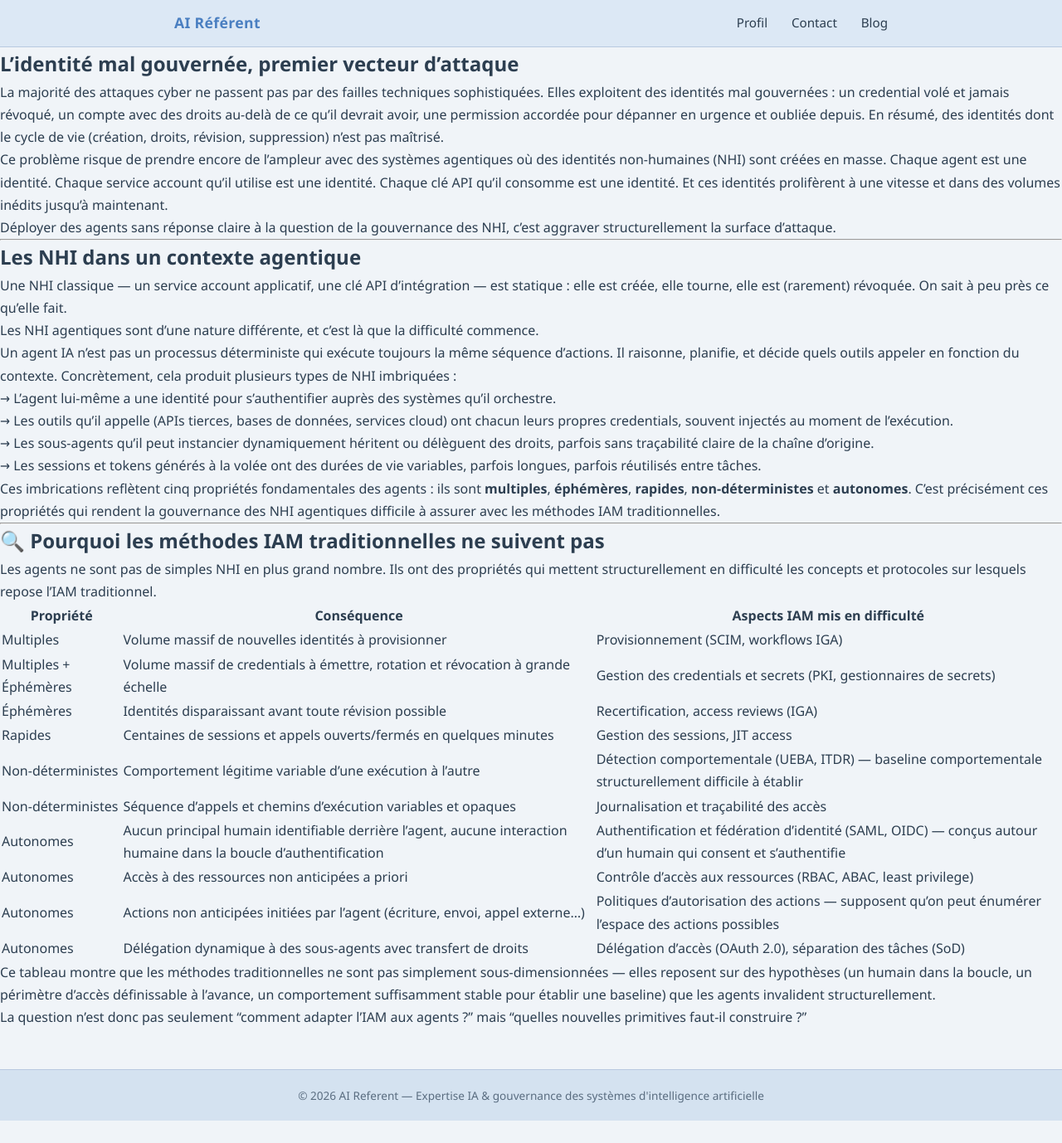
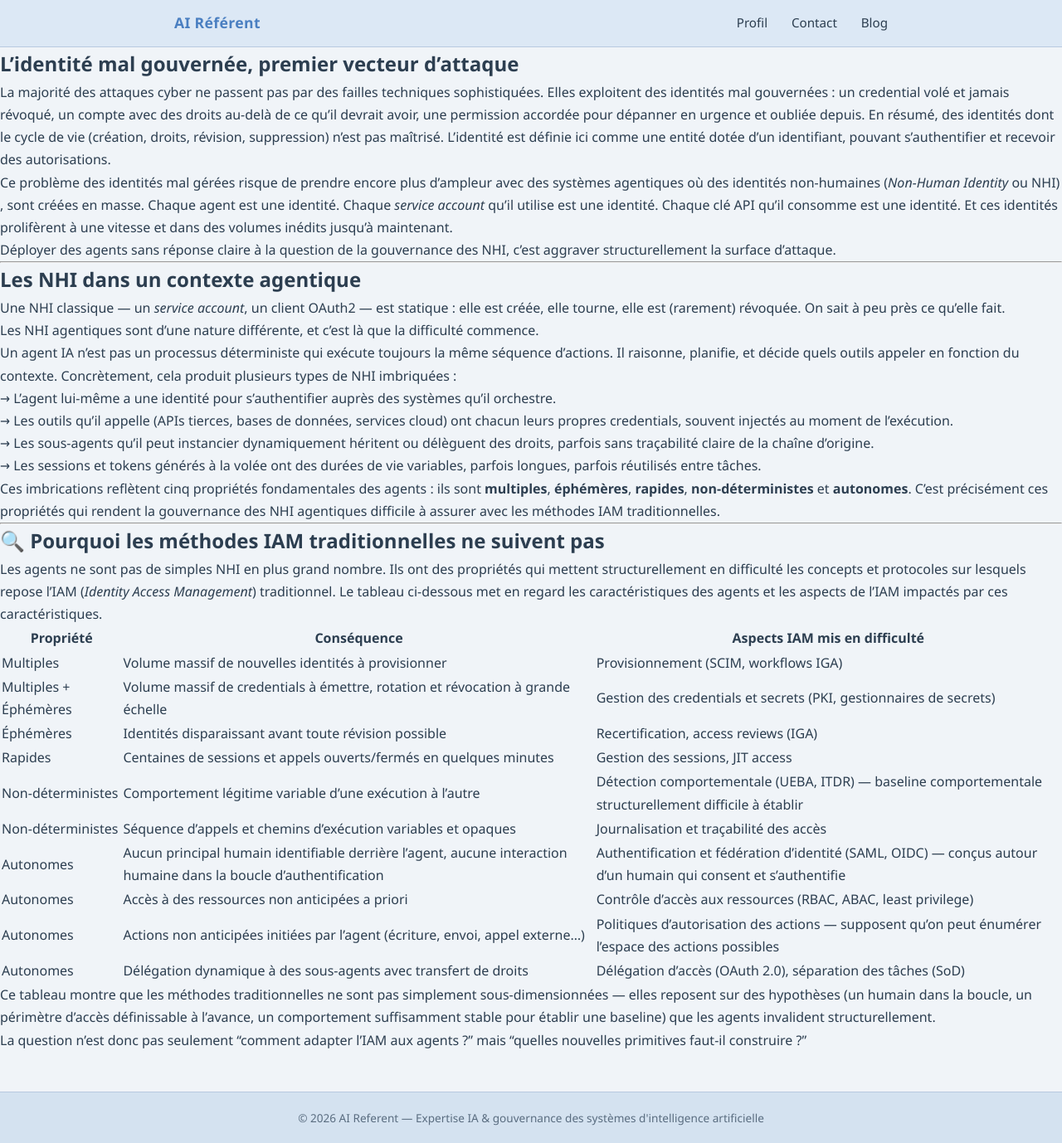
Before and after one commit to ai-referent/ai-referent.github.io, a Jekyll site: the page built from src/content/blog/IAM_and_agentic_systems.md, in a window 1280 px wide and 1378 px high. Shown: the whole window at 83% size. Built offline with Jekyll 4.4.1, drawn with Linux system fonts in a browser that asks for light colours; our own code applies the rules of GitHub Pages for plain Markdown files.

Commit message:
new version of IAM_and_agentic_systems.md

```diff
--- a/src/content/blog/IAM_and_agentic_systems.md
+++ b/src/content/blog/IAM_and_agentic_systems.md
@@ -11,9 +11,9 @@ excerpt: "L'IAM a été conçu pour des humains. Les agents ne le sont pas. Et d
 
 ## L'identité mal gouvernée, premier vecteur d'attaque
 
-La majorité des attaques cyber ne passent pas par des failles techniques sophistiquées. Elles exploitent des identités mal gouvernées : un credential volé et jamais révoqué, un compte avec des droits au-delà de ce qu'il devrait avoir, une permission accordée pour dépanner en urgence et oubliée depuis. En résumé, des identités dont le cycle de vie (création, droits, révision, suppression) n'est pas maîtrisé.
+La majorité des attaques cyber ne passent pas par des failles techniques sophistiquées. Elles exploitent des identités mal gouvernées : un credential volé et jamais révoqué, un compte avec des droits au-delà de ce qu'il devrait avoir, une permission accordée pour dépanner en urgence et oubliée depuis. En résumé, des identités dont le cycle de vie (création, droits, révision, suppression) n'est pas maîtrisé. L'identité est définie ici comme une entité dotée d'un identifiant, pouvant s'authentifier et recevoir des autorisations.
 
-Ce problème risque de prendre encore de l'ampleur avec des systèmes agentiques où des identités non-humaines (NHI) sont créées en masse. Chaque agent est une identité. Chaque service account qu'il utilise est une identité. Chaque clé API qu'il consomme est une identité. Et ces identités prolifèrent à une vitesse et dans des volumes inédits jusqu'à maintenant.
+Ce problème des identités mal gérées risque de prendre encore plus d'ampleur avec des systèmes agentiques où des identités non-humaines (*Non-Human Identity* ou NHI) , sont créées en masse. Chaque agent est une identité. Chaque *service account* qu'il utilise est une identité. Chaque clé API qu'il consomme est une identité. Et ces identités prolifèrent à une vitesse et dans des volumes inédits jusqu'à maintenant.
 
 Déployer des agents sans réponse claire à la question de la gouvernance des NHI, c'est aggraver structurellement la surface d'attaque.
 
@@ -21,7 +21,7 @@ Déployer des agents sans réponse claire à la question de la gouvernance des N
 
 ## Les NHI dans un contexte agentique
 
-Une NHI classique — un service account applicatif, une clé API d'intégration — est statique : elle est créée, elle tourne, elle est (rarement) révoquée. On sait à peu près ce qu'elle fait.
+Une NHI classique — un *service account*, un client OAuth2 — est statique : elle est créée, elle tourne, elle est (rarement) révoquée. On sait à peu près ce qu'elle fait.
 
 Les NHI agentiques sont d'une nature différente, et c'est là que la difficulté commence.
 
@@ -38,7 +38,7 @@ Ces imbrications reflètent cinq propriétés fondamentales des agents : ils son
 
 ## 🔍 Pourquoi les méthodes IAM traditionnelles ne suivent pas
 
-Les agents ne sont pas de simples NHI en plus grand nombre. Ils ont des propriétés qui mettent structurellement en difficulté les concepts et protocoles sur lesquels repose l'IAM traditionnel.
+Les agents ne sont pas de simples NHI en plus grand nombre. Ils ont des propriétés qui mettent structurellement en difficulté les concepts et protocoles sur lesquels repose l'IAM (*Identity Access Management*) traditionnel. Le tableau ci-dessous met en regard les caractéristiques des agents et les aspects de l'IAM impactés par ces caractéristiques.
 
 | Propriété | Conséquence | Aspects IAM mis en difficulté |
 |---|---|---|
```
